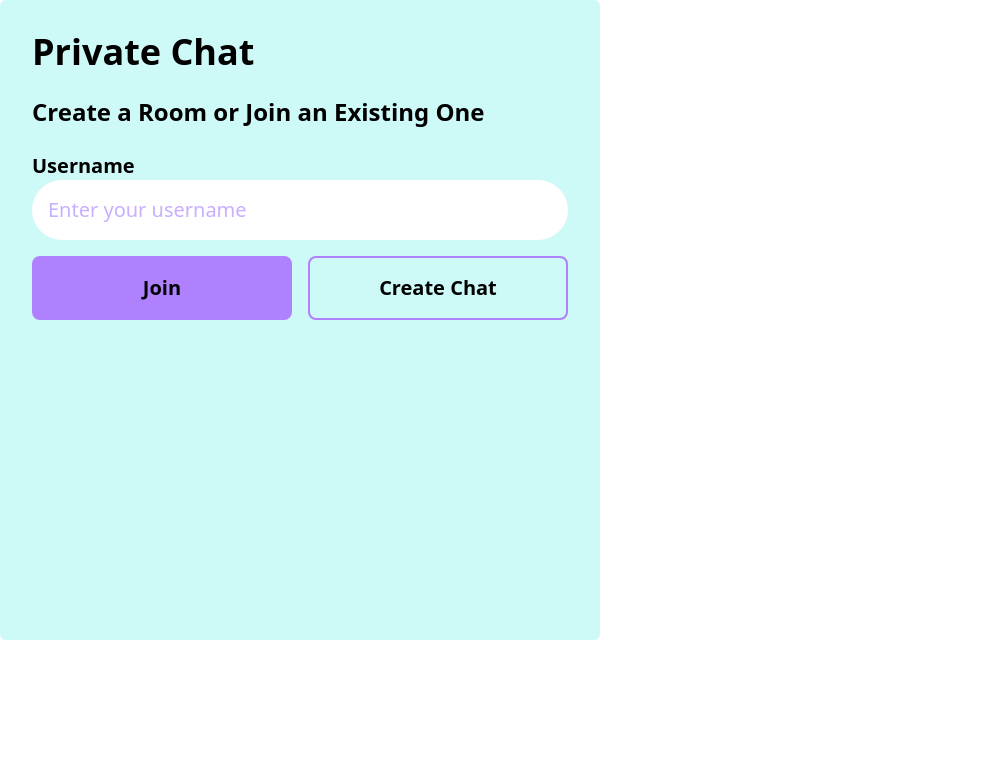
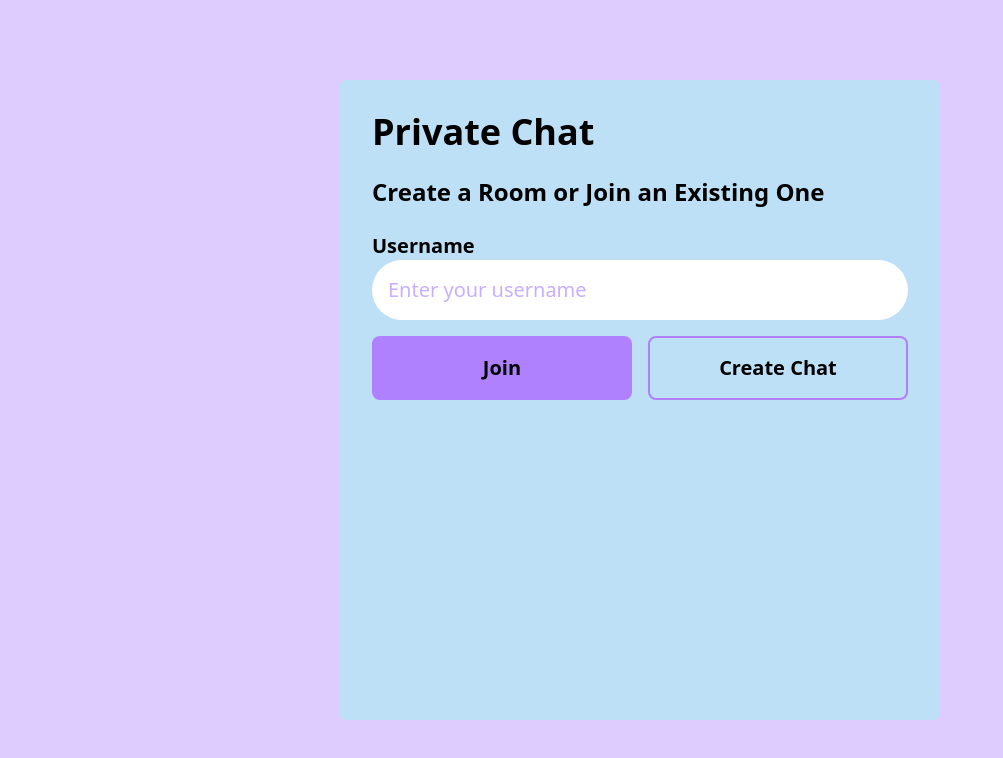
Before and after one commit to Sergionx/Chat-socket, a React (Vite) app in the folder frontend/: page / in a window 1280 px wide. Shown: the top 758 px of the page, without its empty margins (0-1003 px from the left). Built offline with nearby package versions, Linux system fonts and the light colour scheme; no server answers.

Commit message:
Better route handling

```diff
--- a/frontend/src/App.tsx
+++ b/frontend/src/App.tsx
@@ -1,14 +1,17 @@
-import React from "react";
 import ChatRoom from "./pages/Chat-Room";
 import { Route, Routes } from "react-router-dom";
 import Home from "./pages/Home";
 import Error from "./pages/Error";
+import MainLayout from "./layouts/MainLayout";
 
 export default function App() {
   return (
     <Routes>
-      <Route path="/" element={<Home />} />
-      <Route path="/room/:roomCode" element={<ChatRoom />} />
+      <Route path="*" element={<MainLayout />}>
+        <Route index element={<Home />} />
+        <Route path=":roomCode" element={<ChatRoom />} />
+      </Route>
+
       <Route path="*" element={<Error />} />
     </Routes>
   );
```
